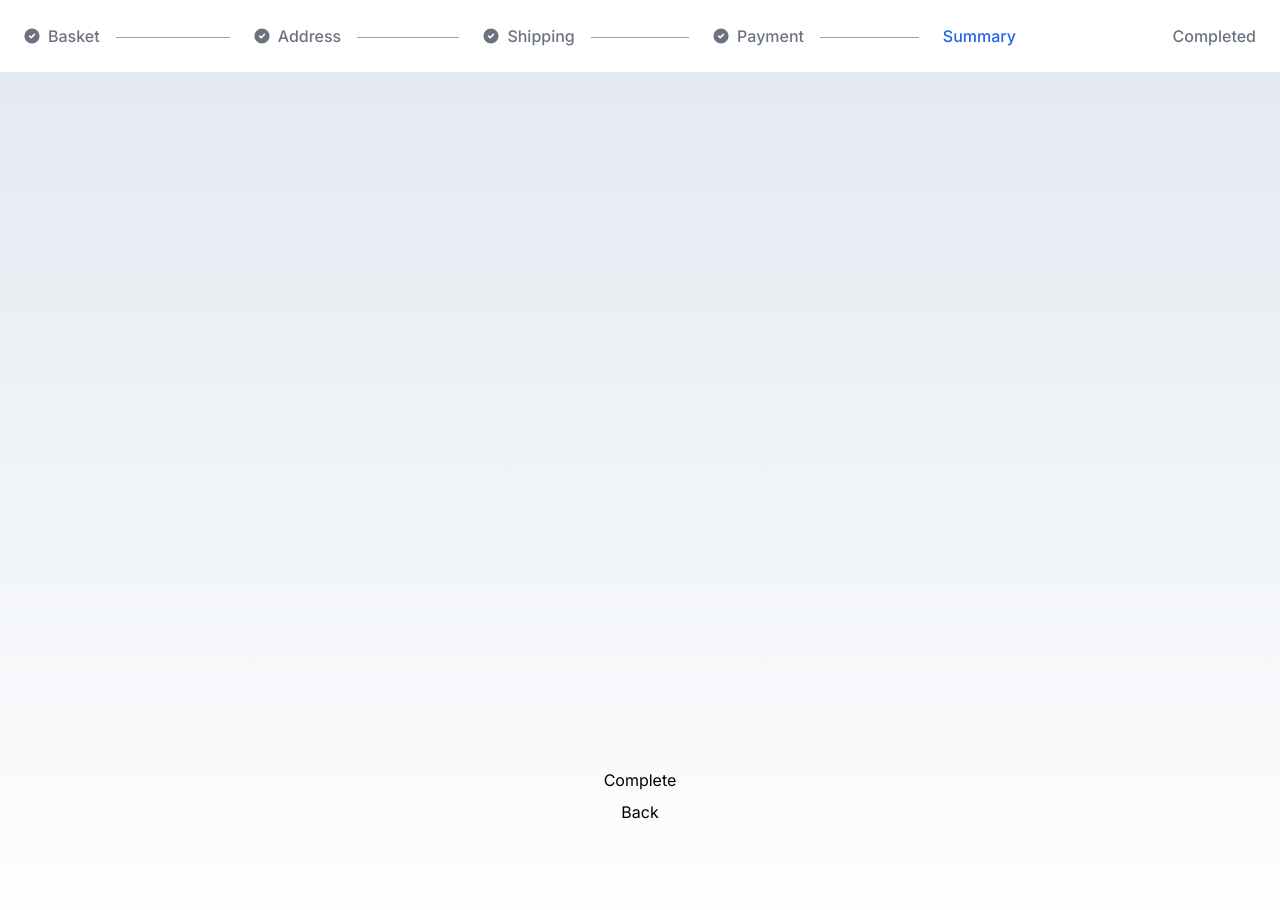
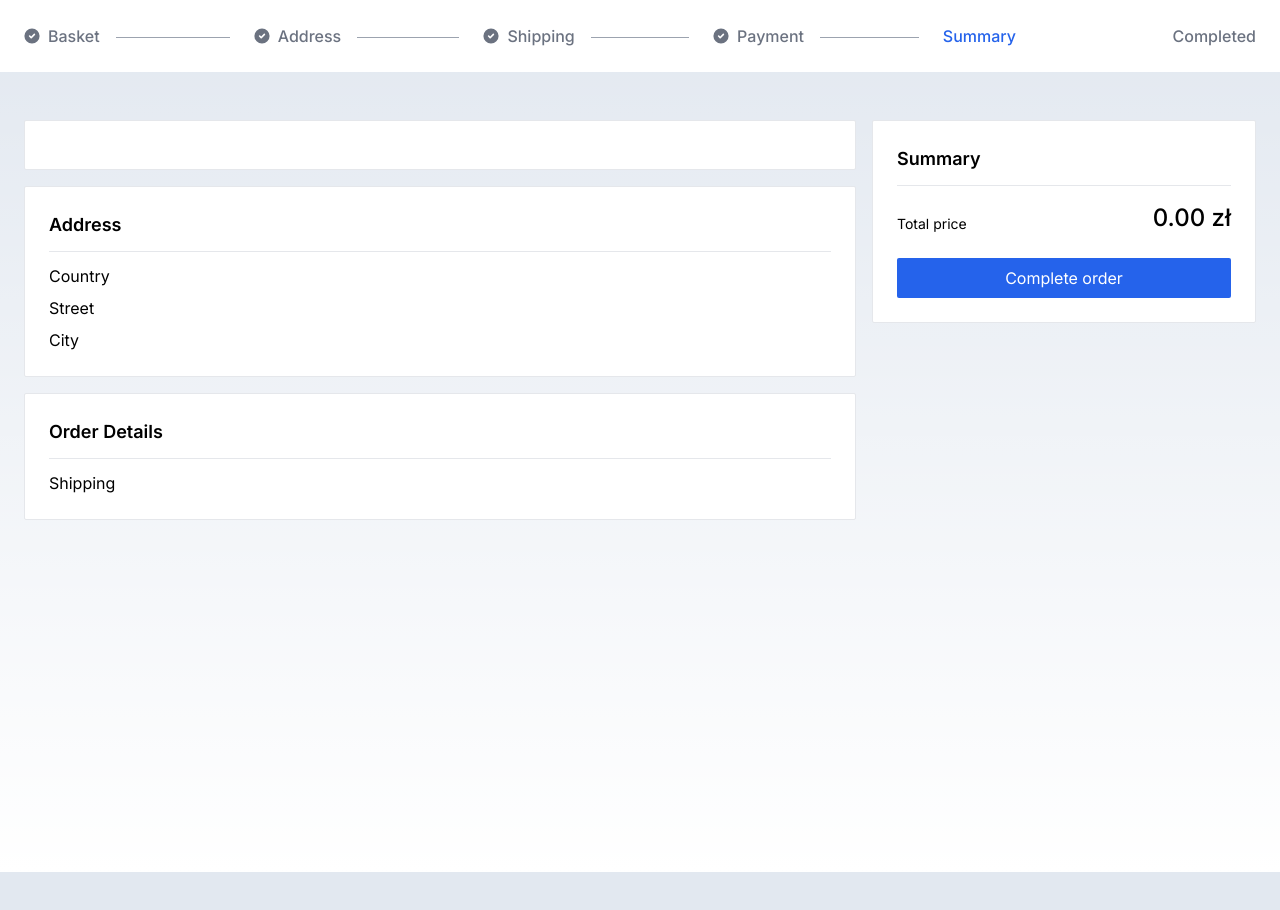
Before and after one commit to energywraith/basket-cart, a Next.js app: page /summary in a window 1280 px wide. Shown: the top 910 px of the page. After the commit the page ends 872 px from the top, so only its background shows below. Built offline with nearby package versions, Linux system fonts and the light colour scheme.

Commit message:
Add Summary page

```diff
--- /dev/null
+++ b/src/app/actions.ts
@@ -0,0 +1,29 @@
+"use server";
+
+import { AppMachineContext } from "@/context/AppMachineContext/types";
+
+interface OnProcessCompleteResponse {
+  success: boolean;
+}
+
+export async function onProcessComplete(
+  data: AppMachineContext
+): Promise<OnProcessCompleteResponse> {
+  if (!process.env.API_URL) {
+    console.error("You need to provide `API_URL` enviroment variable.");
+    return { success: false };
+  }
+
+  const response = await fetch(process.env.API_URL, {
+    method: "POST",
+    body: JSON.stringify(data),
+  });
+
+  if (!response.ok) {
+    console.error(response);
+  }
+
+  const responseJSON = await response.json();
+
+  return responseJSON;
+}
--- a/src/app/address/page.tsx
+++ b/src/app/address/page.tsx
@@ -33,9 +33,7 @@ export default function Address() {
         <section className="flex-grow flex flex-col gap-4">
           {!address || showForm ? (
             <Card className="flex flex-col gap-y-4">
-              <Card.Header as="h2">
-                {(!address || showForm) && "Fill "}Address Details
-              </Card.Header>
+              <Card.Header as="h2">Address Details</Card.Header>
               <AddressForm
                 onCancel={showForm ? () => setShowForm(false) : undefined}
                 onSubmit={onFillAddress}
@@ -45,6 +43,7 @@ export default function Address() {
             <AddressCard onChangeAddress={() => setShowForm(true)} />
           )}
         </section>
+        <section className="flex flex-col w-full md:max-w-sm">
           <CartSummary
             proceedTo="shipment"
             proceedText="Proceed to shipping"
@@ -52,6 +51,7 @@ export default function Address() {
             showCartItems
           />
         </section>
+      </section>
     </>
   );
 }
--- a/src/app/page.tsx
+++ b/src/app/page.tsx
@@ -47,11 +47,13 @@ export default function Home() {
             <CartForm onSubmit={onAdd} />
           </Card>
         </section>
-        <CartSummary
-          proceedTo="address"
-          proceedText="Proceed to checkout"
-          isProceedDisabled={state.context.products.length === 0}
-        />
+        <section className="flex flex-col w-full md:max-w-sm">
+          <CartSummary
+            proceedTo="address"
+            proceedText="Proceed to checkout"
+            isProceedDisabled={state.context.products.length === 0}
+          />
+        </section>
       </section>
     </>
   );
--- a/src/app/payment/page.tsx
+++ b/src/app/payment/page.tsx
@@ -20,8 +20,6 @@ export default function Payment() {
   const [showForm, setShowForm] = useState(false);
 
   const onSubmit = (paymentMethod: PaymentMethod) => {
-    console.log(paymentMethod);
-
     actor.send({
       type: "SET_PAYMENT_METHOD",
       paymentMethod,
--- a/src/app/summary/page.tsx
+++ b/src/app/summary/page.tsx
@@ -1,23 +1,59 @@
 "use client";
 
+import { Card } from "@/components/common/Card";
 // State = payment.selected | payment.skipped
 
+import { AddressSummary } from "@/components/templates/AddressSummary";
+import { CartItem } from "@/components/templates/CartItem";
+import { CartSummary } from "@/components/templates/CartSummary";
+import { OrderDetailsSummary } from "@/components/templates/OrderDetailsSummary";
 import { useAppMachine } from "@/context/AppMachineContext";
-import Link from "next/link";
+import { onProcessComplete } from "../actions";
+import { Button } from "@/components/common/Button";
+import { useRouter } from "next/navigation";
 
-export default function Address() {
-  const { states } = useAppMachine();
+export default function Summary() {
+  const { state } = useAppMachine();
+  const router = useRouter();
+
+  const onProcessCompleteWithData = onProcessComplete.bind(null, state.context);
+
+  const onCompleteOrder = async () => {
+    const response = await onProcessCompleteWithData();
+
+    console.log(response);
+
+    if (response.success) {
+      router.push("/completed");
+    }
+  };
 
   return (
-    <main className="flex min-h-screen flex-col items-center p-24">
-      <section className="flex flex-col items-center gap-y-2 mt-auto">
-        <Link href="/completed" onClick={() => states.goNext()}>
-          Complete
-        </Link>
-        <Link href="/payment" onClick={() => states.goBack()}>
-          Back
-        </Link>
+    <>
+      <section className="flex flex-col md:flex-row w-full gap-4">
+        <section className="flex-grow flex flex-col gap-4">
+          <Card>
+            {state.context.products.length > 0 && (
+              <ul className="flex flex-col gap-4">
+                {state.context.products.map((product) => (
+                  <CartItem key={product.id} {...product} />
+                ))}
+              </ul>
+            )}
+          </Card>
+          <AddressSummary />
+          <OrderDetailsSummary />
+        </section>
+        <section className="flex flex-col w-full md:max-w-sm gap-y-4">
+          <CartSummary
+            actions={
+              <form action={onCompleteOrder} className="mt-2">
+                <Button>Complete order</Button>
+              </form>
+            }
+          />
+        </section>
       </section>
-    </main>
+    </>
   );
 }
--- a/src/components/templates/AddressSummary/AddressSummary.tsx
+++ b/src/components/templates/AddressSummary/AddressSummary.tsx
@@ -11,8 +11,8 @@ const AddressSummary = () => {
     "";
 
   return (
-    <Card>
-      <Card.Header>Address</Card.Header>
+    <Card className="w-full">
+      <Card.Header as="h3">Address</Card.Header>
       <ul className="mt-3 flex flex-col gap-y-2">
         <li className="flex justify-between">
           Country
--- a/src/components/templates/CartItem/CartItem.tsx
+++ b/src/components/templates/CartItem/CartItem.tsx
@@ -5,7 +5,7 @@ import { Product } from "@/context/AppMachineContext/types";
 import { classNames } from "@/utils/classnames";
 
 interface CartItemProps extends Product {
-  onDelete: (id: string) => void;
+  onDelete?: (id: string) => void;
 }
 
 const CartItem = ({ id, name, price, delivery, onDelete }: CartItemProps) => {
@@ -22,7 +22,9 @@ const CartItem = ({ id, name, price, delivery, onDelete }: CartItemProps) => {
         />
       </h3>
       <h4 className="text-xl font-medium">{price.toFixed(2)} zł</h4>
-      <TrashIcon className="w-5 h-5" onClick={() => onDelete(id)} />
+      {onDelete && (
+        <TrashIcon className="w-5 h-5" onClick={() => onDelete(id)} />
+      )}
     </Card>
   );
 };
--- a/src/components/templates/CartStepper/CartStepper.tsx
+++ b/src/components/templates/CartStepper/CartStepper.tsx
@@ -13,6 +13,8 @@ const CartStepper = ({
 }: CartStepperProps) => {
   const stepKeys = Object.keys(steps);
 
+  const isProcessFinished = activeStep === stepKeys[stepKeys.length - 1];
+
   return (
     <ol className="flex justify-center gap-x-2 items-center w-full text-sm font-medium text-center text-gray-500 md:text-base">
       {stepKeys.map((step, index) => {
@@ -26,7 +28,11 @@ const CartStepper = ({
             isActive={index === stepKeys.indexOf(activeStep)}
             isLast={index === Object.keys(steps).length - 1}
             isCompleted={isCompleted}
-            onClick={isCompleted ? () => onCompletedClick(step) : undefined}
+            onClick={
+              isCompleted && !isProcessFinished
+                ? () => onCompletedClick(step)
+                : undefined
+            }
           />
         );
       })}
--- a/src/components/templates/CartStepper/CartStepperItem.tsx
+++ b/src/components/templates/CartStepper/CartStepperItem.tsx
@@ -22,9 +22,8 @@ const CartStepperItem = ({
       className={classNames(
         "flex items-center",
         isActive && "text-blue-600",
-        isCompleted
-          ? "after:!border-gray-400 cursor-pointer"
-          : "pointer-events-none after:border-transparent",
+        isCompleted && onClick ? "cursor-pointer" : "pointer-events-none",
+        isCompleted ? "after:!border-gray-400" : "after:border-transparent",
         !isLast &&
           "md:w-full after:content-[''] after:w-full after:h-1 after:border-b after:border-gray-200 after:border-1 after:hidden sm:after:inline-block after:mx-4"
       )}
--- a/src/components/templates/CartSummary/CartSummary.tsx
+++ b/src/components/templates/CartSummary/CartSummary.tsx
@@ -2,12 +2,14 @@ import { Card } from "@/components/common/Card";
 import { Link } from "@/components/common/Link";
 import { useAppMachine } from "@/context/AppMachineContext";
 import { formatPrice } from "@/utils/formatters";
+import { ReactNode } from "react";
 
 interface CartSummaryProps {
   showCartItems?: boolean;
-  proceedTo: string;
-  proceedText: string;
+  proceedTo?: string;
+  proceedText?: string;
   isProceedDisabled?: boolean;
+  actions?: ReactNode;
 }
 
 const CartSummary = ({
@@ -15,13 +17,14 @@ const CartSummary = ({
   proceedTo,
   proceedText,
   isProceedDisabled,
+  actions,
 }: CartSummaryProps) => {
   const { state } = useAppMachine();
 
   return (
     <Card
       as="aside"
-      className="h-fit flex flex-col justify-center w-full md:max-w-sm gap-y-4 relative"
+      className="h-fit flex flex-col justify-center w-full gap-y-4"
     >
       <Card.Header as="h3">Summary</Card.Header>
       {showCartItems && (
@@ -48,9 +51,12 @@ const CartSummary = ({
           )}
         </span>
       </h4>
-      <Link href={proceedTo} className="mt-2" disabled={isProceedDisabled}>
-        {proceedText}
-      </Link>
+      {proceedTo && (
+        <Link href={proceedTo} className="mt-2" disabled={isProceedDisabled}>
+          {proceedText}
+        </Link>
+      )}
+      {actions}
     </Card>
   );
 };
```
Also changed, not shown: 1 other file (tests, documents, lock files or other folders). Lines whose indentation alone changed are shown as unchanged.
